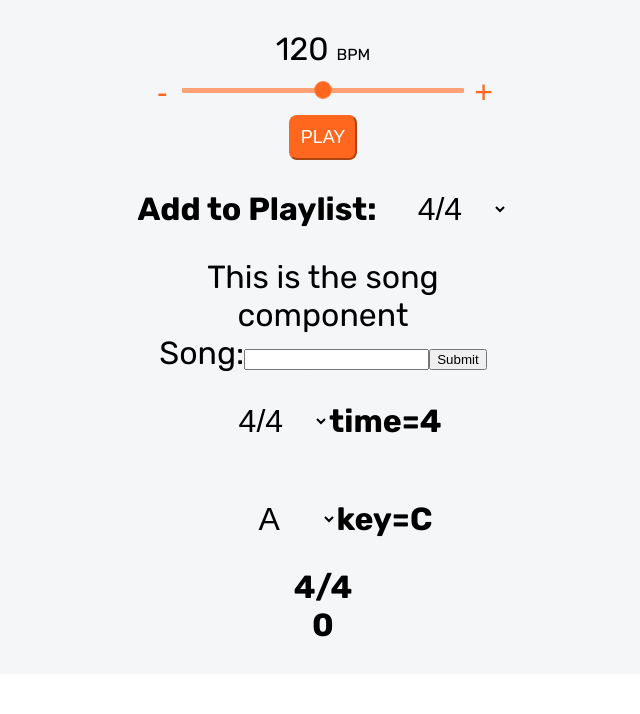
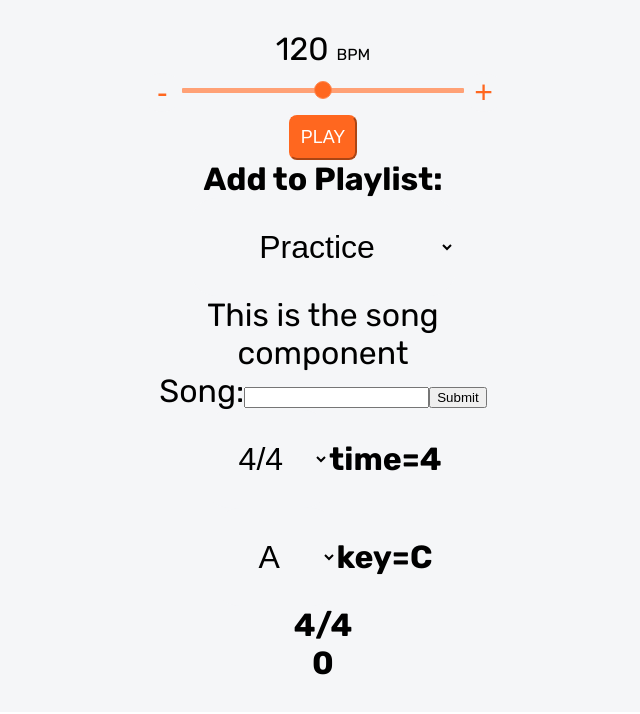
Before and after one commit to MichaelAbe/flowy, a React (Create React App) app: page / in a window 1280 px wide. Shown: the top 714 px of the page, without its empty margins (317-957 px from the left). Built offline with nearby package versions, Linux system fonts and the light colour scheme; a web font is replaced by a local one.

Commit message:
changing values for dropdown

```diff
--- a/src/Components/Playlist.js
+++ b/src/Components/Playlist.js
@@ -6,13 +6,14 @@ export default function Playlist() {
         Add to Playlist:{" "}
         <span>
           <select
-            name="selectList"
-            id="selectList"
+            name="playList"
+            id="playList"
             className="time"
 
           >
-              <option value="4">4/4</option>  <option value="3">3/4</option>
-            <option value="6">6/8</option>
+              <option value="Practice">Practice</option>
+              <option value="Preformance">Preformance</option>
+              <option value="Other">Other</option>
           </select>
 
         </span>
@@ -23,7 +24,7 @@ export default function Playlist() {
 
 {/* <div>
 <span>
-<select name="selectList" id="selectList" className="time" onClick={handleTimeChange}>
+<select name="playList" id="playList" className="time" onClick={handleTimeChange}>
   <option value="4">4/4</option> {" "}
 <option value="3">3/4</option>
 <option value="6">6/8</option>
```
